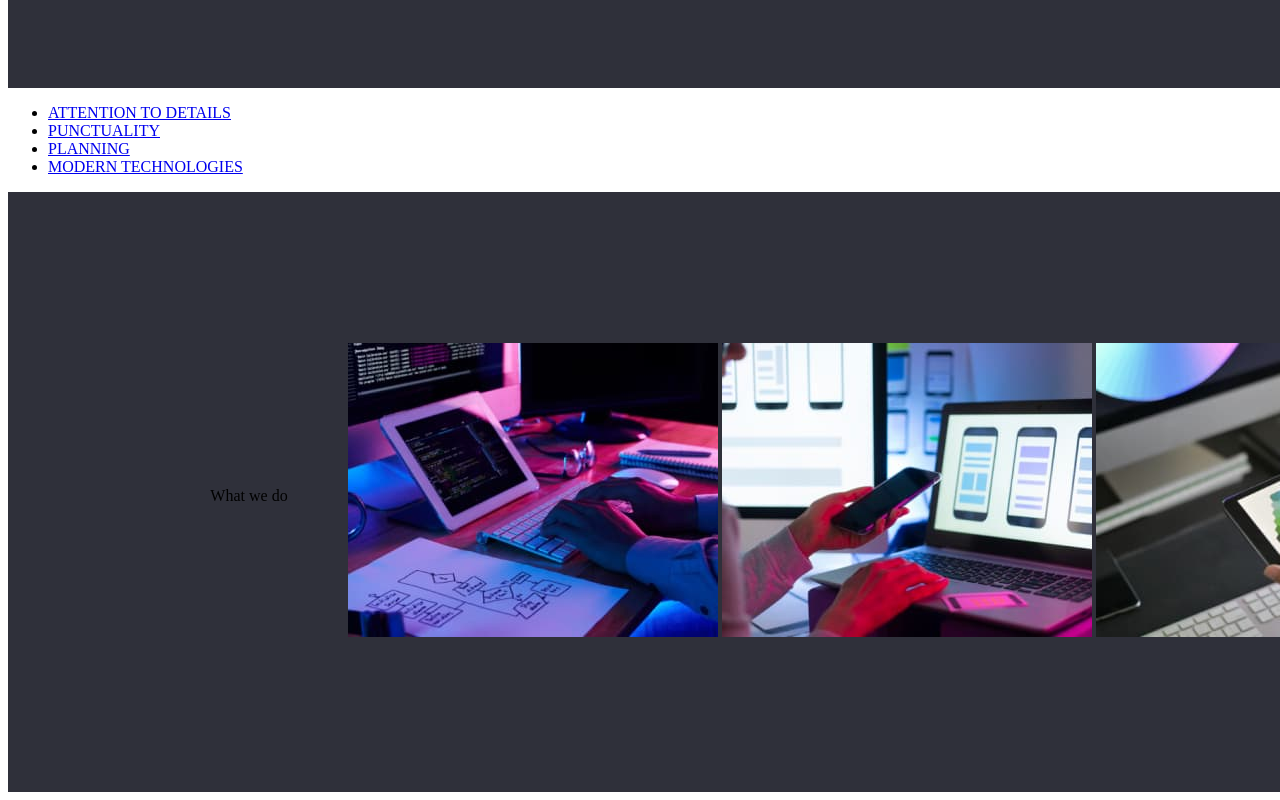
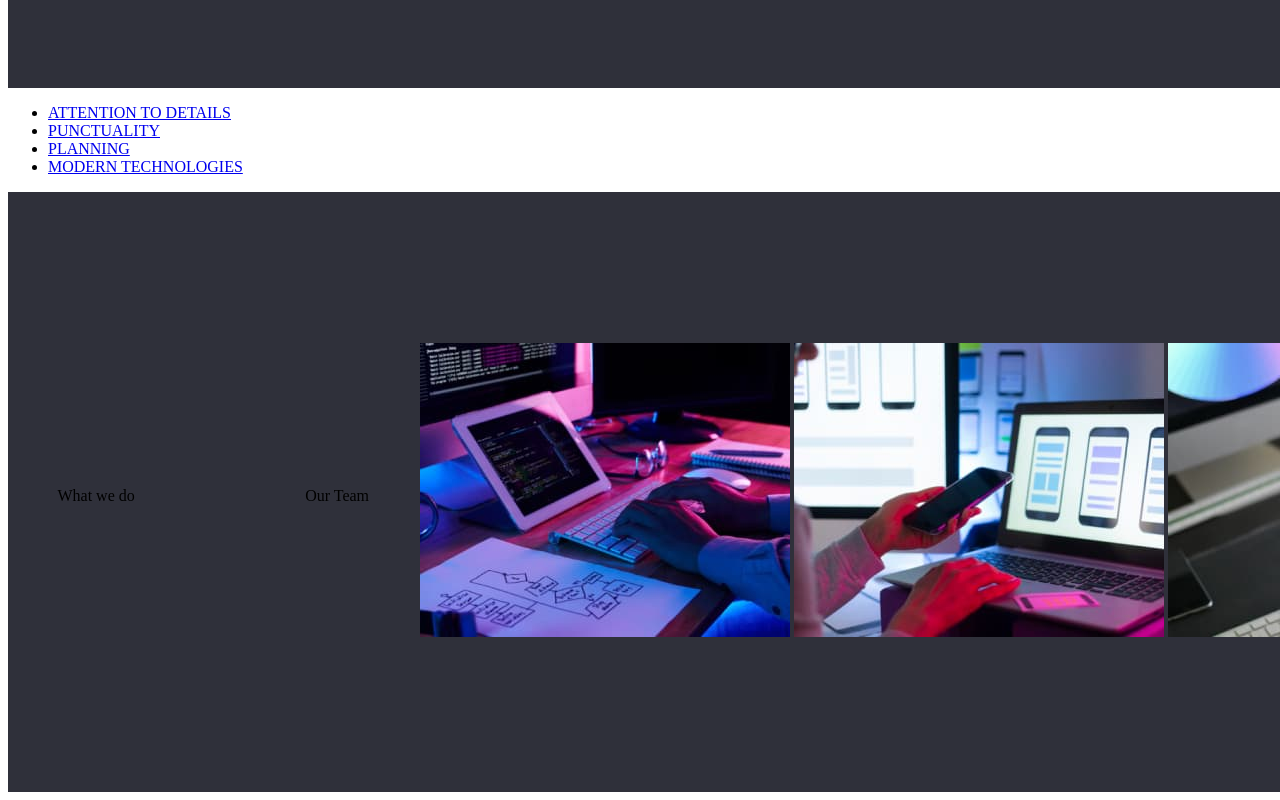
Before and after one commit to MadalinTD/goit-markup-hw-01, a plain HTML site: page index.html in a window 1280 px wide. Shown: the part 684-1484 px from the top of the page. Drawn offline with Linux system fonts and the light colour scheme.

Commit message:
index.html

```diff
--- a/index.html
+++ b/index.html
@@ -67,9 +67,21 @@
         size: 36px;
 
       }
+      .banner-text3{
+        width: 165px;
+        height: 42px;
+        top: 1543px;
+        left: 718px;
+        text-align: center;
+        font: roboto;
+        weight: 700;
+        size: 36px;
+
+      }
     </style>
   </head>
   <body>
+    <!--Header-->
     <header>
       <nav>
         <ul>
@@ -84,6 +96,7 @@
         <p>+1 212-772-4150</p>
       </div>
     </header>
+    <!--Main-->
     <div class="banner">
       <div class="banner-text">
         <p>EFFECTIVE SOLUTIONS FOR YOUR BUSINESS</p>
@@ -100,6 +113,10 @@
       <div class="banner-text2">
         <p> What we do</p>
       </div>
+      <div class="banner">
+        <div class="banner-text3">
+          <p> Our Team</p>
+        </div>
     <!--img with description-->
     <section class="container section">
       <div class="row">
@@ -109,5 +126,5 @@
           <img src="images/img 3.jpg" class="responsive-img materialboxed" />
         </div>
   </body>
-  <!--Body-->
+  <!--Footer-->
 </html>
```
Also changed, not shown: images/Christopher Walker 1 (1).jpg (added), images/Kyle Evans 2 (1).jpg (added), images/Ryan Harris 3 (1).jpg (added), images/Tyler Moore 4 (1).jpg (added).
